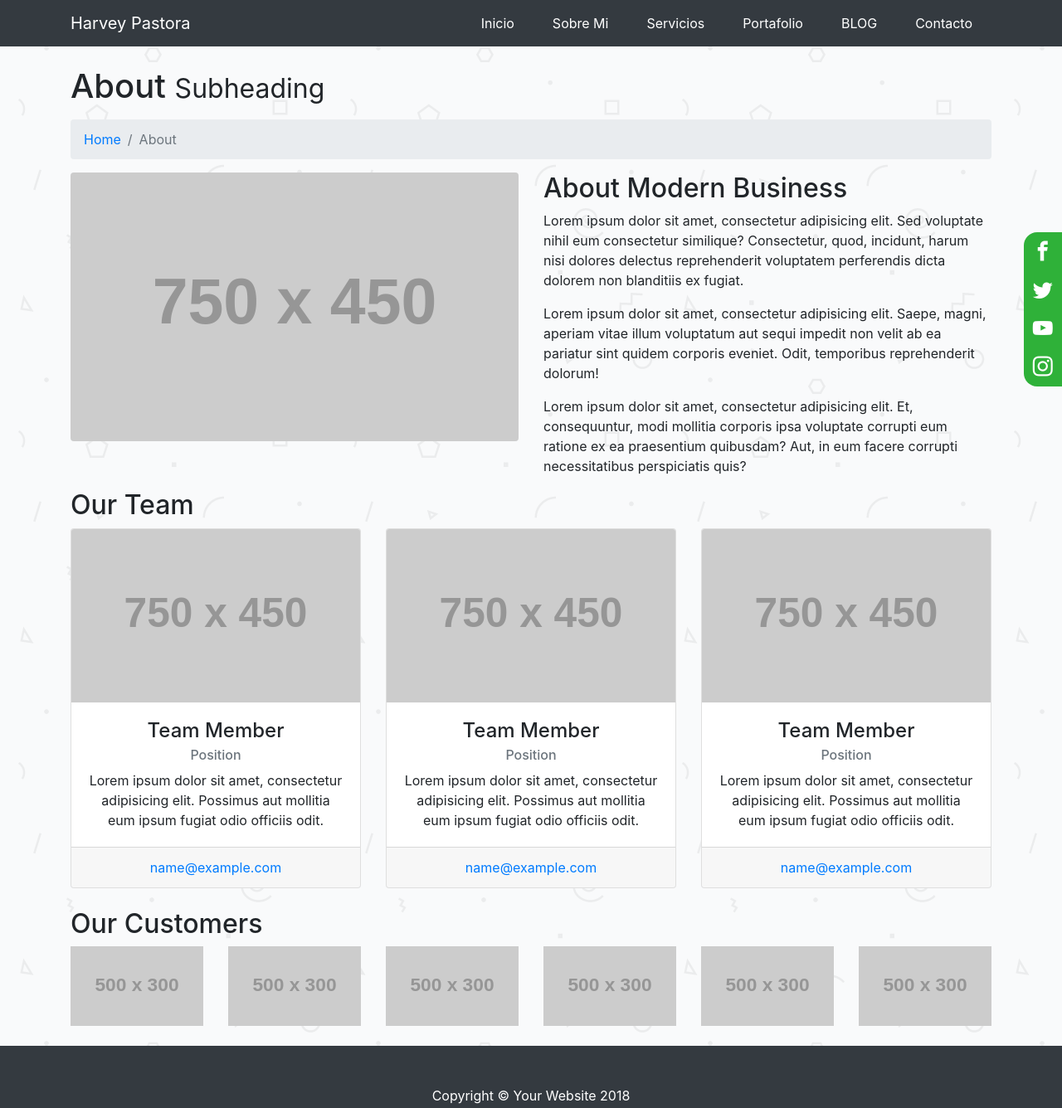
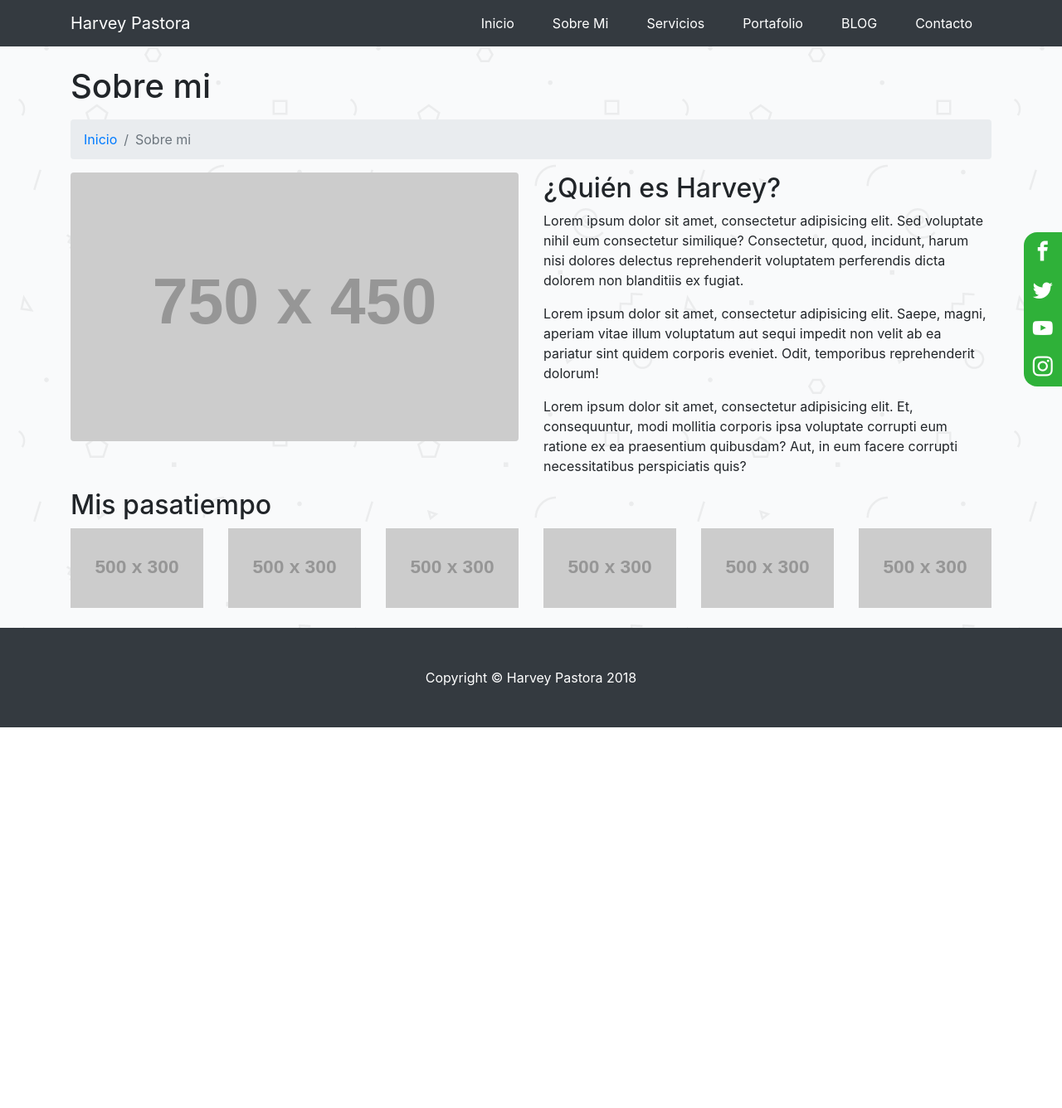
Before and after one commit to harvey782/CV_harvey_pastora, a website: page about.html in a window 1280 px wide. Shown: the whole page at 83% size. After the commit the page ends 877 px from the top, so only its background shows below. Drawn offline with Linux system fonts and the light colour scheme; placeholder pictures from the web are drawn by us; files whose address does not match are found by name.

Commit message:
Add files via upload

```diff
--- a/about.html
+++ b/about.html
@@ -84,15 +84,15 @@ window.smartsupp||(function(d) {
     <div class="container">
 
       <!-- Page Heading/Breadcrumbs -->
-      <h1 class="mt-4 mb-3">About
-        <small>Subheading</small>
+      <h1 class="mt-4 mb-3">Sobre mi
+
       </h1>
 
       <ol class="breadcrumb">
         <li class="breadcrumb-item">
-          <a href="index.html">Home</a>
+          <a href="index.html">Inicio</a>
         </li>
-        <li class="breadcrumb-item active">About</li>
+        <li class="breadcrumb-item active">Sobre mi</li>
       </ol>
 
       <!-- Intro Content -->
@@ -101,7 +101,7 @@ window.smartsupp||(function(d) {
           <img class="img-fluid rounded mb-4" src="http://placehold.it/750x450" alt="">
         </div>
         <div class="col-lg-6">
-          <h2>About Modern Business</h2>
+          <h2>¿Quién es Harvey?</h2>
           <p>Lorem ipsum dolor sit amet, consectetur adipisicing elit. Sed voluptate nihil eum consectetur similique? Consectetur, quod, incidunt, harum nisi dolores delectus reprehenderit voluptatem perferendis dicta dolorem non blanditiis ex fugiat.</p>
           <p>Lorem ipsum dolor sit amet, consectetur adipisicing elit. Saepe, magni, aperiam vitae illum voluptatum aut sequi impedit non velit ab ea pariatur sint quidem corporis eveniet. Odit, temporibus reprehenderit dolorum!</p>
           <p>Lorem ipsum dolor sit amet, consectetur adipisicing elit. Et, consequuntur, modi mollitia corporis ipsa voluptate corrupti eum ratione ex ea praesentium quibusdam? Aut, in eum facere corrupti necessitatibus perspiciatis quis?</p>
@@ -110,53 +110,12 @@ window.smartsupp||(function(d) {
       <!-- /.row -->
 
       <!-- Team Members -->
-      <h2>Our Team</h2>
 
-      <div class="row">
-        <div class="col-lg-4 mb-4">
-          <div class="card h-100 text-center">
-            <img class="card-img-top" src="http://placehold.it/750x450" alt="">
-            <div class="card-body">
-              <h4 class="card-title">Team Member</h4>
-              <h6 class="card-subtitle mb-2 text-muted">Position</h6>
-              <p class="card-text">Lorem ipsum dolor sit amet, consectetur adipisicing elit. Possimus aut mollitia eum ipsum fugiat odio officiis odit.</p>
-            </div>
-            <div class="card-footer">
-              <a href="#">name@example.com</a>
-            </div>
-          </div>
-        </div>
-        <div class="col-lg-4 mb-4">
-          <div class="card h-100 text-center">
-            <img class="card-img-top" src="http://placehold.it/750x450" alt="">
-            <div class="card-body">
-              <h4 class="card-title">Team Member</h4>
-              <h6 class="card-subtitle mb-2 text-muted">Position</h6>
-              <p class="card-text">Lorem ipsum dolor sit amet, consectetur adipisicing elit. Possimus aut mollitia eum ipsum fugiat odio officiis odit.</p>
-            </div>
-            <div class="card-footer">
-              <a href="#">name@example.com</a>
-            </div>
-          </div>
-        </div>
-        <div class="col-lg-4 mb-4">
-          <div class="card h-100 text-center">
-            <img class="card-img-top" src="http://placehold.it/750x450" alt="">
-            <div class="card-body">
-              <h4 class="card-title">Team Member</h4>
-              <h6 class="card-subtitle mb-2 text-muted">Position</h6>
-              <p class="card-text">Lorem ipsum dolor sit amet, consectetur adipisicing elit. Possimus aut mollitia eum ipsum fugiat odio officiis odit.</p>
-            </div>
-            <div class="card-footer">
-              <a href="#">name@example.com</a>
-            </div>
-          </div>
-        </div>
-      </div>
+
       <!-- /.row -->
 
       <!-- Our Customers -->
-      <h2>Our Customers</h2>
+      <h2>Mis pasatiempo</h2>
       <div class="row">
         <div class="col-lg-2 col-sm-4 mb-4">
           <img class="img-fluid" src="http://placehold.it/500x300" alt="">
@@ -185,7 +144,7 @@ window.smartsupp||(function(d) {
     <!-- Footer -->
     <footer class="py-5 bg-dark">
       <div class="container">
-        <p class="m-0 text-center text-white">Copyright &copy; Your Website 2018</p>
+        <p class="m-0 text-center text-white">Copyright &copy; Harvey Pastora 2018</p>
       </div>
       <!-- /.container -->
     </footer>
```
